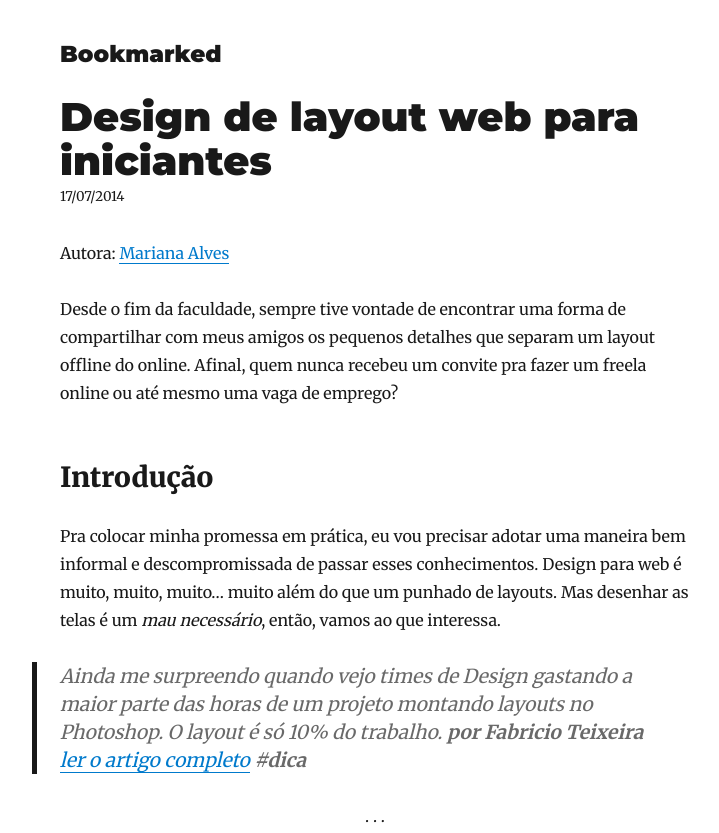
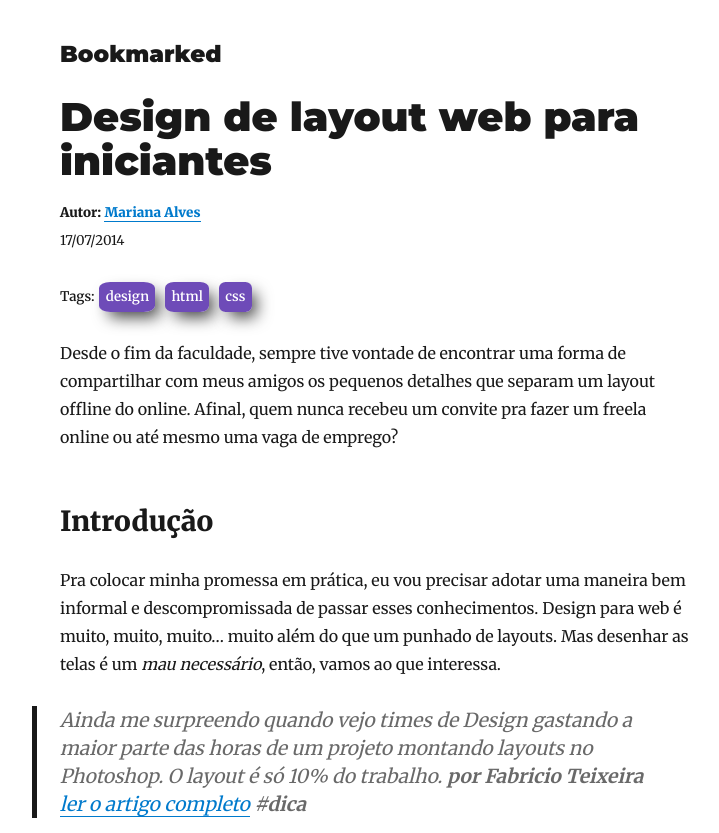
Before and after one commit to ja-gaeta/bookmarked, a Gatsby site: page /layout-web/ in a window 1280 px wide. Shown: the top 833 px of the page, without its empty margins (265-984 px from the left). Built offline with nearby package versions, Linux system fonts and the light colour scheme; Gatsby itself is replaced by a stand-in of ours; some packages are replaced by stand-ins of ours.

Commit message:
Project commit

```diff
--- a/content/blog/layout-web/index.md
+++ b/content/blog/layout-web/index.md
@@ -1,10 +1,11 @@
 ---
 title: Design de layout web para iniciantes
 date: "2014-07-17"
+author: "Mariana Alves"
+author_link: "https://marianaalvesux.com.br"
 description: "Um empurrãozinho para os designers do meio offline e aos iniciantes também."
+tags: ["design", "html", "css"]
 ---
-
-Autora: <a href="https://marianaalvesux.com.br" target="_blank" rel="noopener noreferrer">Mariana Alves</a>
 
 Desde o fim da faculdade, sempre tive vontade de encontrar uma forma de compartilhar com meus amigos os pequenos detalhes que separam um layout offline do online. Afinal, quem nunca recebeu um convite pra fazer um freela online ou até mesmo uma vaga de emprego?
 
--- a/content/blog/my-second-post/index.md
+++ b/content/blog/my-second-post/index.md
@@ -1,6 +1,7 @@
 ---
 title: My Second Post!
 date: "2015-05-06T23:46:37.121Z"
+tags: ["css"]
 ---
 
 Wow! I love blogging so much already.
--- a/gatsby-config.js
+++ b/gatsby-config.js
@@ -1,7 +1,7 @@
 module.exports = {
   siteMetadata: {
     title: `Bookmarked`,
-    author: `J.A. Gaeta Mendes`,
+    editor: `J.A. Gaeta Mendes`,
     description: `Um blog com Gatsby para arquivar artigos de interesse`,
     social: {
       twitter: `GaetaJa`,
--- a/gatsby-node.js
+++ b/gatsby-node.js
@@ -1,10 +1,13 @@
 const path = require(`path`)
+const _ = require("lodash")
 const { createFilePath } = require(`gatsby-source-filesystem`)
 
 exports.createPages = async ({ graphql, actions }) => {
   const { createPage } = actions
 
   const blogPost = path.resolve(`./src/templates/blog-post.js`)
+  const tagTemplate = path.resolve("src/templates/tags.js")
+
   const result = await graphql(
     `
       {
@@ -19,8 +22,14 @@ exports.createPages = async ({ graphql, actions }) => {
               }
               frontmatter {
                 title
+                tags
               }
             }
+          }
+        }
+        tagsGroup: allMarkdownRemark(limit: 2000) {
+          group(field: frontmatter___tags) {
+            fieldValue
           }
         }
       }
@@ -48,6 +57,19 @@ exports.createPages = async ({ graphql, actions }) => {
       },
     })
   })
+  // Extract tag data from query
+  const tags = result.data.tagsGroup.group
+
+  // Make tag pages
+  tags.forEach(tag => {
+    createPage({
+      path: `/tags/${_.kebabCase(tag.fieldValue)}/`,
+      component: tagTemplate,
+      context: {
+        tag: tag.fieldValue,
+      },
+    })
+  })
 }
 
 exports.onCreateNode = ({ node, actions, getNode }) => {
--- a/package.json
+++ b/package.json
@@ -26,6 +26,7 @@
     "gatsby-source-filesystem": "^2.1.46",
     "gatsby-transformer-remark": "^2.6.48",
     "gatsby-transformer-sharp": "^2.3.13",
+    "lodash": "^4.17.15",
     "prismjs": "^1.19.0",
     "react": "^16.12.0",
     "react-dom": "^16.12.0",
--- a/src/components/bio.js
+++ b/src/components/bio.js
@@ -23,7 +23,7 @@ const Bio = () => {
       }
       site {
         siteMetadata {
-          author
+          editor
           social {
             twitter
           }
@@ -32,7 +32,7 @@ const Bio = () => {
     }
   `)
 
-  const { author, social } = data.site.siteMetadata
+  const { editor, social } = data.site.siteMetadata
   return (
     <div
       style={{
@@ -42,7 +42,7 @@ const Bio = () => {
     >
       <Image
         fixed={data.avatar.childImageSharp.fixed}
-        alt={author}
+        alt={editor}
         style={{
           marginRight: rhythm(1 / 2),
           marginBottom: 0,
@@ -54,7 +54,7 @@ const Bio = () => {
         }}
       />
       <p>
-        Editado por <strong>{author}</strong>.{` `}
+        Editado por <strong>{editor}</strong>.{` `}
         <a href={`https://twitter.com/${social.twitter}`}>
           Você pode segui-lo no Twitter
         </a>
--- a/src/components/seo.js
+++ b/src/components/seo.js
@@ -18,7 +18,7 @@ const SEO = ({ description, lang, meta, title }) => {
           siteMetadata {
             title
             description
-            author
+            editor
           }
         }
       }
--- a/src/pages/index.js
+++ b/src/pages/index.js
@@ -1,6 +1,5 @@
 import React from "react"
 import { Link, graphql } from "gatsby"
-
 import Bio from "../components/bio"
 import Layout from "../components/layout"
 import SEO from "../components/seo"
@@ -28,6 +27,7 @@ const BlogIndex = ({ data, location }) => {
                   {title}
                 </Link>
               </h3>
+
               <small>{node.frontmatter.date}</small>
             </header>
             <section>
--- a/src/templates/blog-post.js
+++ b/src/templates/blog-post.js
@@ -5,11 +5,15 @@ import Bio from "../components/bio"
 import Layout from "../components/layout"
 import SEO from "../components/seo"
 import { rhythm, scale } from "../utils/typography"
+import kebabCase from "lodash/kebabCase"
+import "./templates.css"
 
 const BlogPostTemplate = ({ data, pageContext, location }) => {
   const post = data.markdownRemark
   const siteTitle = data.site.siteMetadata.title
   const { previous, next } = pageContext
+
+  console.log(post.frontmatter.tags)
 
   return (
     <Layout location={location} title={siteTitle}>
@@ -27,14 +31,60 @@ const BlogPostTemplate = ({ data, pageContext, location }) => {
           >
             {post.frontmatter.title}
           </h1>
+          <h5
+            style={{
+              ...scale(-1 / 5),
+              display: `block`,
+              marginTop: "1rem",
+              marginBottom: 0,
+            }}
+          >
+            Autor:{" "}
+            <a
+              href={post.frontmatter.author_link}
+              target="_blank"
+              rel="noopener noreferrer"
+            >
+              {post.frontmatter.author}
+            </a>
+          </h5>
           <p
             style={{
               ...scale(-1 / 5),
               display: `block`,
-              marginBottom: rhythm(1),
             }}
           >
             {post.frontmatter.date}
+          </p>
+          <p
+            style={{
+              ...scale(-1 / 5),
+              display: `block`,
+              marginTop: 0,
+              marginBottom: rhythm(1),
+              fontWeight: 600,
+            }}
+          >
+            Tags:
+            {post.frontmatter.tags.map((tag, index) => {
+              return (
+                <span
+                  key={index}
+                  style={{
+                    margin: "0 0.3rem 0 0.3rem",
+                    color: "#fff",
+                    background: "#6e4bb8",
+                    padding: "0.4rem",
+                    borderRadius: "20%",
+                    boxShadow: "7px 8px 16px -3px rgba(0,0,0,0.75)",
+                  }}
+                >
+                  <Link className="links" to={`/tags/${kebabCase(tag)}/`}>
+                    {tag}
+                  </Link>
+                </span>
+              )
+            })}
           </p>
         </header>
         <section dangerouslySetInnerHTML={{ __html: post.html }} />
@@ -92,7 +142,10 @@ export const pageQuery = graphql`
       excerpt(pruneLength: 160)
       html
       frontmatter {
+        author
+        author_link
         title
+        tags
         date(formatString: "DD/MM/YYYY")
         description
       }
--- /dev/null
+++ b/src/templates/tags.js
@@ -0,0 +1,79 @@
+import React from "react"
+import PropTypes from "prop-types"
+import { Link, graphql } from "gatsby"
+import Layout from "../components/layout"
+
+const Tags = ({ pageContext, data }) => {
+  const { tag } = pageContext
+  const { edges, totalCount } = data.allMarkdownRemark
+  const tagHeader = `${totalCount} post${
+    totalCount === 1 ? "" : "s"
+  } com a tag "${tag}"`
+
+  return (
+    <Layout location="" title="">
+      <div>
+        <h1>{tagHeader}</h1>
+        <ul>
+          {edges.map(({ node }) => {
+            const { slug } = node.fields
+            const { title } = node.frontmatter
+            return (
+              <li key={slug}>
+                <Link to={slug}>{title}</Link>
+              </li>
+            )
+          })}
+        </ul>
+        <Link to="/alltags">All tags</Link>
+      </div>
+    </Layout>
+  )
+}
+
+Tags.propTypes = {
+  pageContext: PropTypes.shape({
+    tag: PropTypes.string.isRequired,
+  }),
+  data: PropTypes.shape({
+    allMarkdownRemark: PropTypes.shape({
+      totalCount: PropTypes.number.isRequired,
+      edges: PropTypes.arrayOf(
+        PropTypes.shape({
+          node: PropTypes.shape({
+            frontmatter: PropTypes.shape({
+              title: PropTypes.string.isRequired,
+            }),
+            fields: PropTypes.shape({
+              slug: PropTypes.string.isRequired,
+            }),
+          }),
+        }).isRequired
+      ),
+    }),
+  }),
+}
+
+export default Tags
+
+export const pageQuery = graphql`
+  query($tag: String) {
+    allMarkdownRemark(
+      limit: 2000
+      sort: { fields: [frontmatter___date], order: DESC }
+      filter: { frontmatter: { tags: { in: [$tag] } } }
+    ) {
+      totalCount
+      edges {
+        node {
+          fields {
+            slug
+          }
+          frontmatter {
+            title
+          }
+        }
+      }
+    }
+  }
+`
--- /dev/null
+++ b/src/templates/templates.css
@@ -0,0 +1,8 @@
+a.links {
+  color: #fff;
+  box-shadow: none;
+}
+
+a:hover.links {
+  color: #fed940;
+}
```
Also changed, not shown: src/pages/alltags.js (added, +73 -0 lines), 1 other file.
